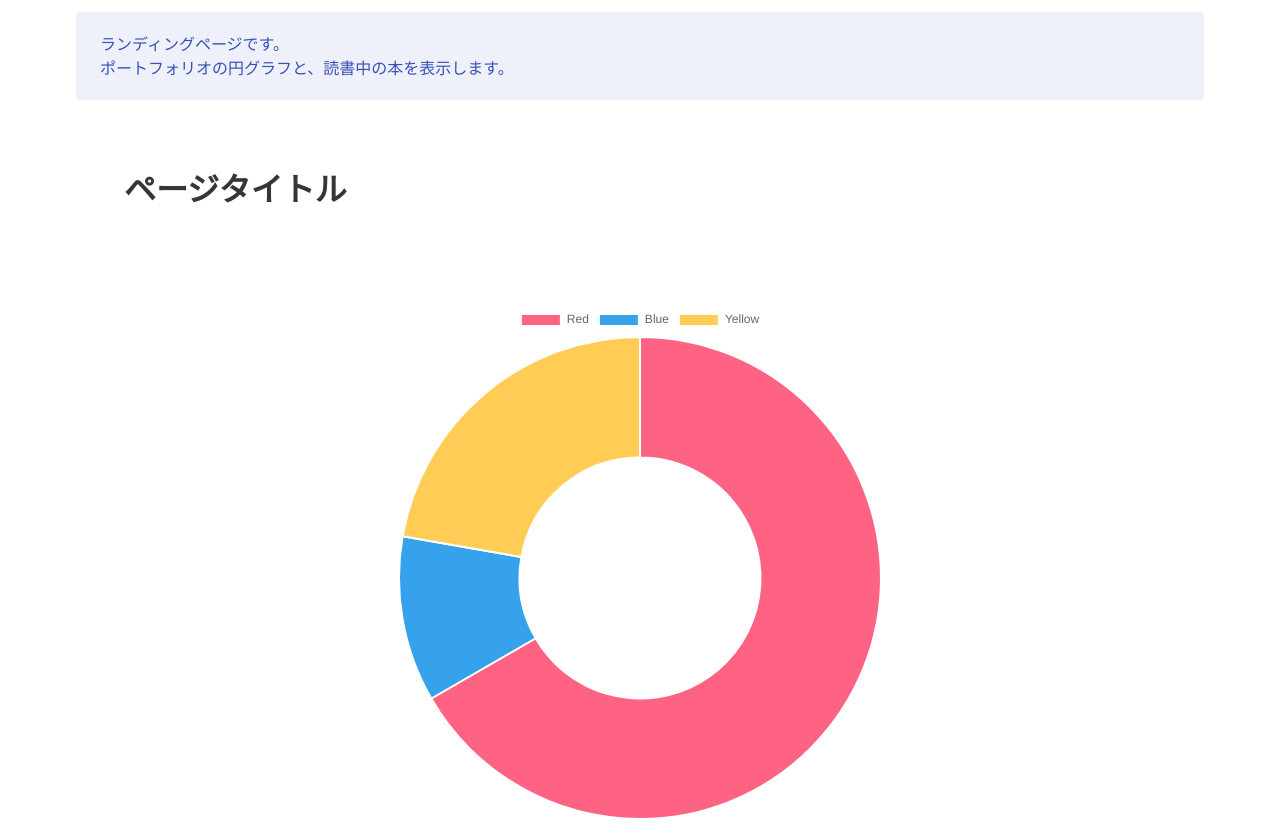
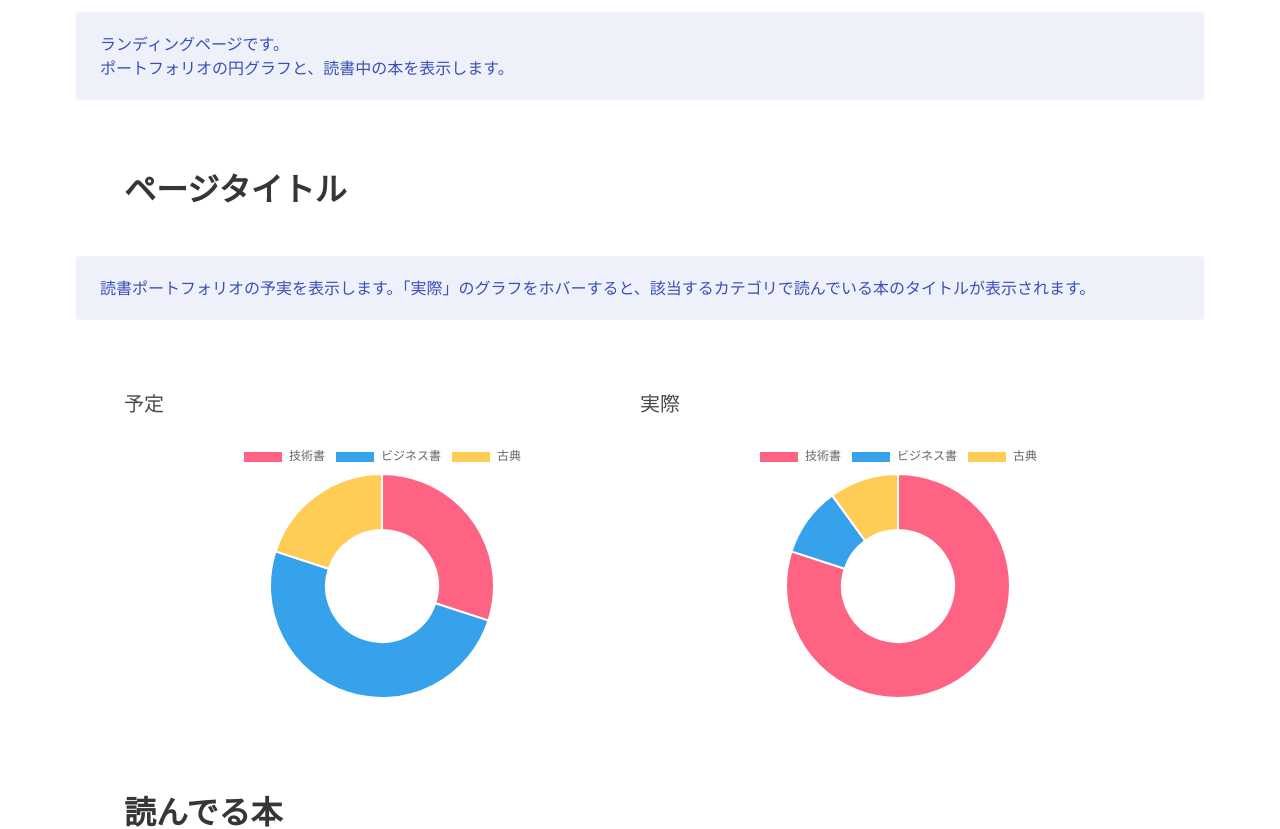
Before and after one commit to bond-kaneko/book-alloc-web, a Nuxt app: page /users in a window 1280 px wide. Shown: the top 829 px of the page. Built offline with nearby package versions, Linux system fonts and the light colour scheme.

Commit message:
put charts

```diff
--- a/components/charts/DoughnutChart.vue
+++ b/components/charts/DoughnutChart.vue
@@ -1,8 +1,14 @@
 <script setup lang="ts">
-import { onMounted, ref } from 'vue'
+import {onMounted, ref} from 'vue'
+const Chart = require('chart.js')
 
-const Chart = require('chart.js')
+const props = defineProps({
+  labels: Array,
+  datasets: Array
+})
+
 const canvasRef = ref<HTMLCanvasElement | null>(null)
+
 onMounted(() => {
   if (canvasRef.value != null) {
     const canvas = canvasRef.value
@@ -11,19 +17,8 @@ onMounted(() => {
     new Chart(canvas, {
       type: 'doughnut',
       data: {
-        labels: ['Red', 'Blue', 'Yellow'],
-        datasets: [
-          {
-            label: 'My First Dataset',
-            data: [300, 50, 100],
-            backgroundColor: [
-              'rgb(255, 99, 132)',
-              'rgb(54, 162, 235)',
-              'rgb(255, 205, 86)',
-            ],
-            hoverOffset: 4,
-          },
-        ],
+        labels: props.labels,
+        datasets: props.datasets,
       },
     })
   }
--- a/pages/login.vue
+++ b/pages/login.vue
@@ -1,5 +1,5 @@
 <script setup lang="ts">
-import { ref } from 'vue'
+import {ref} from 'vue'
 
 const email = ref('')
 const password = ref('')
--- a/pages/users/index.vue
+++ b/pages/users/index.vue
@@ -1,15 +1,54 @@
 <script setup lang="ts">
 import DoughnutChart from '@/components/charts/DoughnutChart.vue'
+
+const redCode: string = 'rgb(255, 99, 132)'
+const blueCode: string = 'rgb(54, 162, 235)'
+const yellowCode: string = 'rgb(255, 205, 86)'
+
+type Dataset = {
+  label: string,
+  data: number[],
+  backgroundColor: string[],
+  hoverOffset: number,
+};
+
+const planDatasets: Dataset[] = [
+  {
+    label: '予定',
+    data: [30, 50, 20],
+    backgroundColor: [redCode, blueCode, yellowCode],
+    hoverOffset: 4
+  },
+]
+
+const actualDatasets: Dataset[] = [
+  {
+    label: '実際',
+    data: [80, 10, 10],
+    backgroundColor: [redCode, blueCode, yellowCode],
+    hoverOffset: 4
+  },
+]
 </script>
 
 <template>
   <div class="container">
     <div class="notification is-link is-light">
-      ランディングページです。<br />ポートフォリオの円グラフと、読書中の本を表示します。
+      ランディングページです。<br/>ポートフォリオの円グラフと、読書中の本を表示します。
     </div>
     <section class="section"><h1 class="title">ページタイトル</h1></section>
-    <section class="section">
-      <doughnut-chart></doughnut-chart>
+    <div class="notification is-link is-light">
+      読書ポートフォリオの予実を表示します。「実際」のグラフをホバーすると、該当するカテゴリで読んでいる本のタイトルが表示されます。
+    </div>
+    <section class="section is-flex">
+      <div style="flex-basis: 50%;">
+        <h2 class="subtitle">予定</h2>
+        <doughnut-chart :labels="['技術書', 'ビジネス書', '古典']" :datasets="planDatasets"></doughnut-chart>
+      </div>
+      <div style="flex-basis: 50%;">
+        <h2 class="subtitle">実際</h2>
+        <doughnut-chart :labels="['技術書', 'ビジネス書', '古典']" :datasets="actualDatasets"></doughnut-chart>
+      </div>
     </section>
     <section class="section">
       <h2 class="title">読んでる本</h2>
@@ -40,7 +79,7 @@ import DoughnutChart from '@/components/charts/DoughnutChart.vue'
           <div class="card mx-3">
             <div class="card-image">
               <figure class="image is-4by5">
-                <img src="https://www.iwanami.co.jp//images/book/621636.jpg" />
+                <img src="https://www.iwanami.co.jp//images/book/621636.jpg"/>
               </figure>
             </div>
           </div>
@@ -60,7 +99,7 @@ import DoughnutChart from '@/components/charts/DoughnutChart.vue'
           <div class="card mx-3">
             <div class="card-image">
               <figure class="image is-4by5">
-                <img src="https://www.iwanami.co.jp//images/book/621803.jpg" />
+                <img src="https://www.iwanami.co.jp//images/book/621803.jpg"/>
               </figure>
             </div>
           </div>
```
